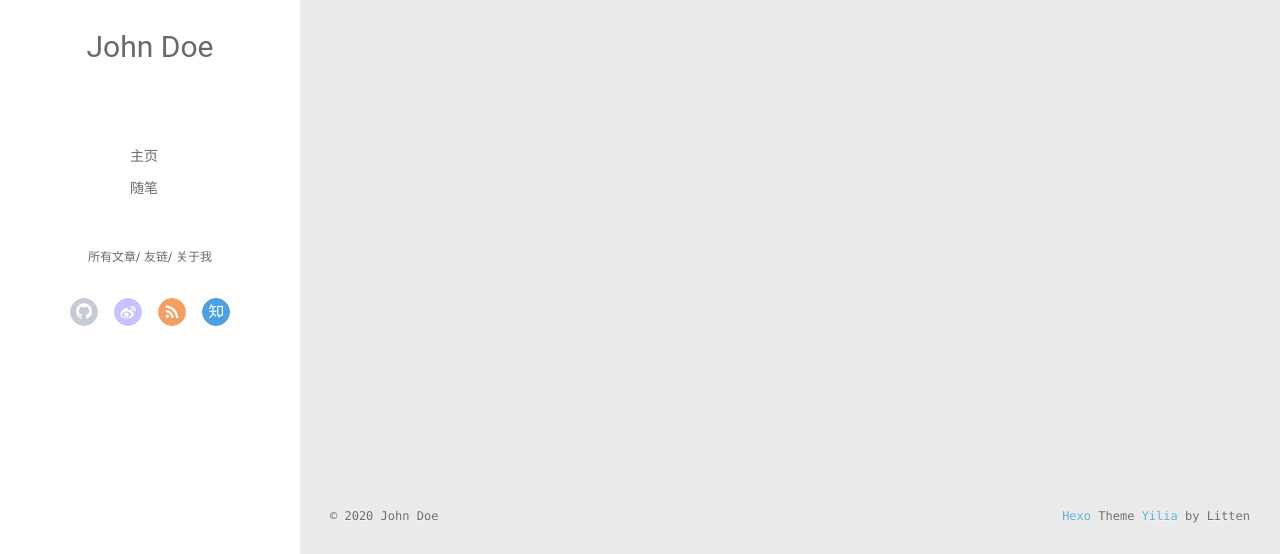
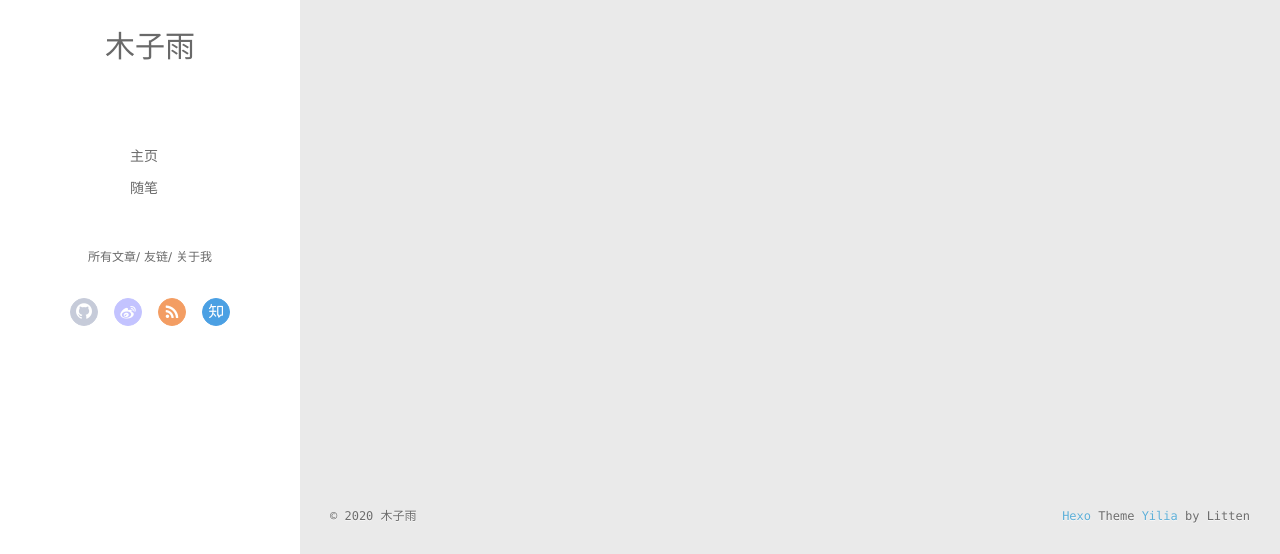
Before and after one commit to AmazingRain/AmazingRain.github.io, a plain HTML site: page archives/index.html in a window 1280 px wide. Shown: the part 243-797 px from the top of the page. Drawn offline with Linux system fonts and the light colour scheme; no server answers.

Commit message:
Site updated: 2020-03-13 12:44:08

```diff
--- a/archives/index.html
+++ b/archives/index.html
@@ -13,7 +13,7 @@
 <meta property="og:url" content="http://yoursite.com/archives/index.html">
 <meta property="og:site_name" content="木子雨">
 <meta property="og:locale" content="en_US">
-<meta property="article:author" content="John Doe">
+<meta property="article:author" content="木子雨">
 <meta name="twitter:card" content="summary">
 
     <link rel="alternative" href="/atom.xml" title="木子雨" type="application/atom+xml">
@@ -46,7 +46,7 @@
 			<img src="" class="js-avatar">
 		</a>
 		<hgroup>
-		  <h1 class="header-author"><a href="/">John Doe</a></h1>
+		  <h1 class="header-author"><a href="/">木子雨</a></h1>
 		</hgroup>
 
 
@@ -104,7 +104,7 @@
 				<img src="" class="js-avatar">
 			</div>
 			<hgroup>
-			  <h1 class="header-author js-header-author">John Doe</h1>
+			  <h1 class="header-author js-header-author">木子雨</h1>
 			</hgroup>
 
 
@@ -202,7 +202,7 @@
   <div class="outer">
     <div id="footer-info">
     	<div class="footer-left">
-    		&copy; 2020 John Doe
+    		&copy; 2020 木子雨
     	</div>
       	<div class="footer-right">
       		<a href="http://hexo.io/" target="_blank">Hexo</a>  Theme <a href="https://github.com/litten/hexo-theme-yilia" target="_blank">Yilia</a> by Litten
```
Also changed, not shown: 2020/03/12/hello-world/index.html (+4 -4 lines), archives/2020/03/index.html (+4 -4 lines), archives/2020/index.html (+4 -4 lines), index.html (+4 -4 lines).
